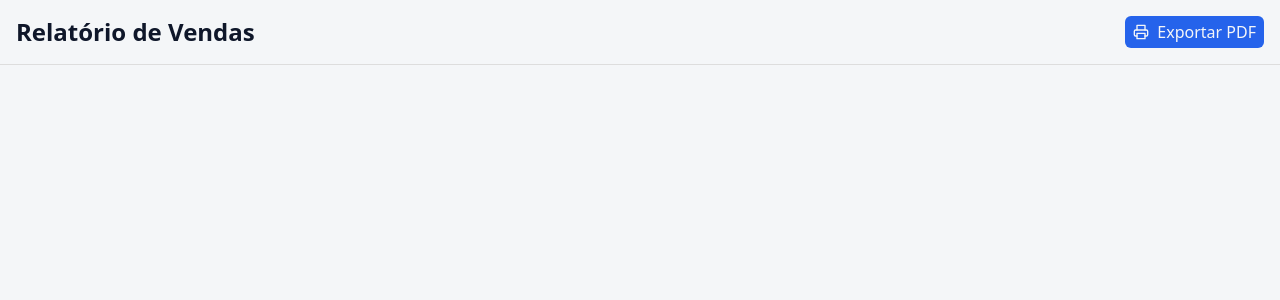
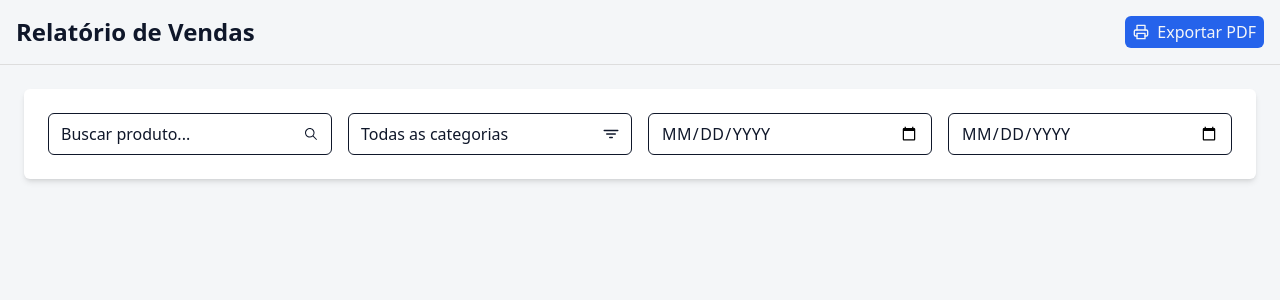
Before and after one commit to Breno-Mateus/relatorio-vendas-front, a React (Vite) app: page / in a window 1280 px wide. Shown: the top 300 px of the page. Built offline with nearby package versions, Linux system fonts and the light colour scheme.

Commit message:
feat: add filter component

```diff
--- a/src/App.tsx
+++ b/src/App.tsx
@@ -1,9 +1,11 @@
+import Filters from "./components/filters";
 import Header from "./components/header";
 
 const App = () => {
   return (
     <>
       <Header />
+      <Filters />
     </>
   )
 }
--- /dev/null
+++ b/src/components/filters.tsx
@@ -0,0 +1,43 @@
+import { IoIosSearch } from "react-icons/io";
+import { IoFilter } from "react-icons/io5";
+
+const Filters = () => {
+    return (
+        <div className="m-6 p-4 md:p-6 grid grid-cols-1 md:grid-cols-4 gap-4 bg-white rounded-md shadow-md">
+            <div className="flex items-center justify-between border border-secondary rounded-md px-3 py-2 gap-2">
+                <input
+                    type="text"
+                    placeholder="Buscar produto..."
+                    className="bg-white text-secondary outline-none placeholder:text-secondary"
+                />
+                <IoIosSearch className="text-secondary" />
+            </div>
+
+            <div className="flex items-center justify-between border border-secondary rounded-md px-3 py-2 gap-2">
+                <select
+                    className="bg-white text-secondary outline-none appearance-none cursor-pointer"
+                >
+                    <option value="">Todas as categorias</option>
+                    <option value="Eletrônicos">Eletrônicos</option>
+                    <option value="Móveis">Móveis</option>
+                    <option value="Escritório">Escritório</option>
+                </select>
+
+                <IoFilter className="text-secondary" />
+            </div>
+
+            <input
+                type="date"
+                className="bg-white text-secondary uppercase tracking-wide border border-secondary rounded-md px-3 py-2 gap-2"
+            />
+
+            <input
+                type="date"
+                className="bg-white text-secondary uppercase tracking-wide border border-secondary rounded-md px-3 py-2 gap-2"
+            />
+
+        </div>
+    );
+};
+
+export default Filters;
--- a/src/components/header.tsx
+++ b/src/components/header.tsx
@@ -1,16 +1,14 @@
 import { FiPrinter } from "react-icons/fi";
 
-interface HeaderProps {
-    onExport: () => void;
-}
 
-const Header = ({ onExport }: HeaderProps) => {
+
+const Header = () => {
     return (
         <header className="flex justify-between items-center p-4 border-b border-smooth bg-primary">
             <h1 className="text-2xl font-bold">Relatório de Vendas</h1>
             <button
                 className="bg-brand rounded-md py-1 px-2 text-primary font-medium flex items-center gap-2 hover:cursor-pointer hover:opacity-80 transition-opacity"
-                onClick={onExport}
+
             >
                 <FiPrinter/> Exportar PDF
             </button>
```
